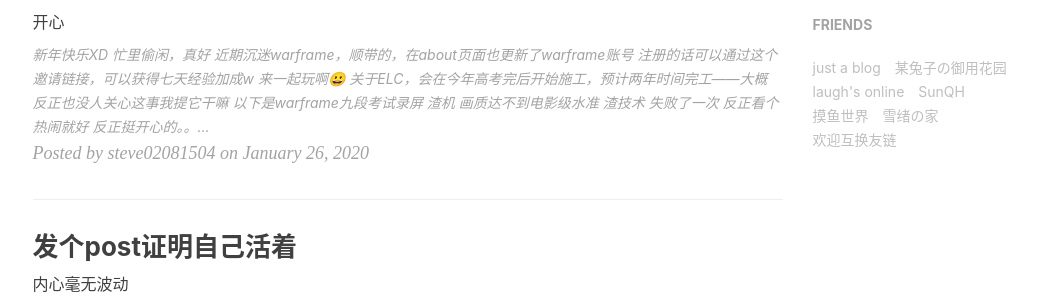
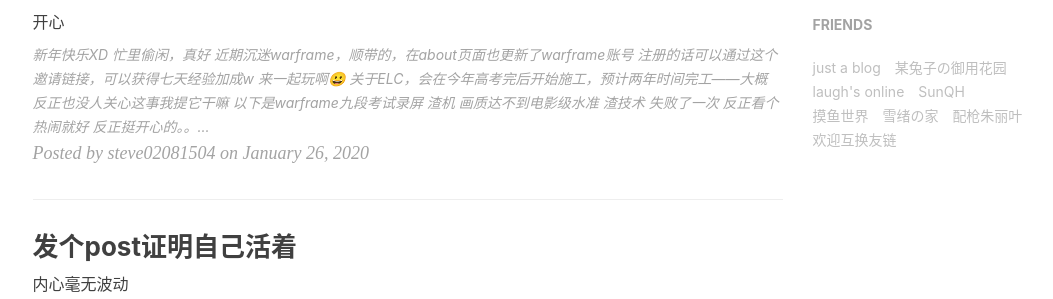
Before and after one commit to steve02081504/steve02081504.github.io, a Jekyll site: the page built from index.html, in a window 1280 px wide and 900 px high, scrolled down 869 px. Shown: the part 153-452 px from the top of the window, without its empty margins (135-1188 px from the left). Built offline with Jekyll 4.4.1, drawn with Linux system fonts in a browser that asks for light colours; nearby versions of some CDN libraries; the list of posts is cut into pages by our own code; comment, search, counter and statistics services are not loaded.

Commit message:
Update _config.yml

```diff
--- a/_config.yml
+++ b/_config.yml
@@ -147,6 +147,10 @@ friends: [
         title: "雪绪の家",
         href: "https://www.angelic47.com/"
     }
+    ,{
+        title: "配枪朱丽叶",
+        href: "http://www.shawroot.cc/"
+    }
     #,{
     #    title: "",
     #    href: ""
```
